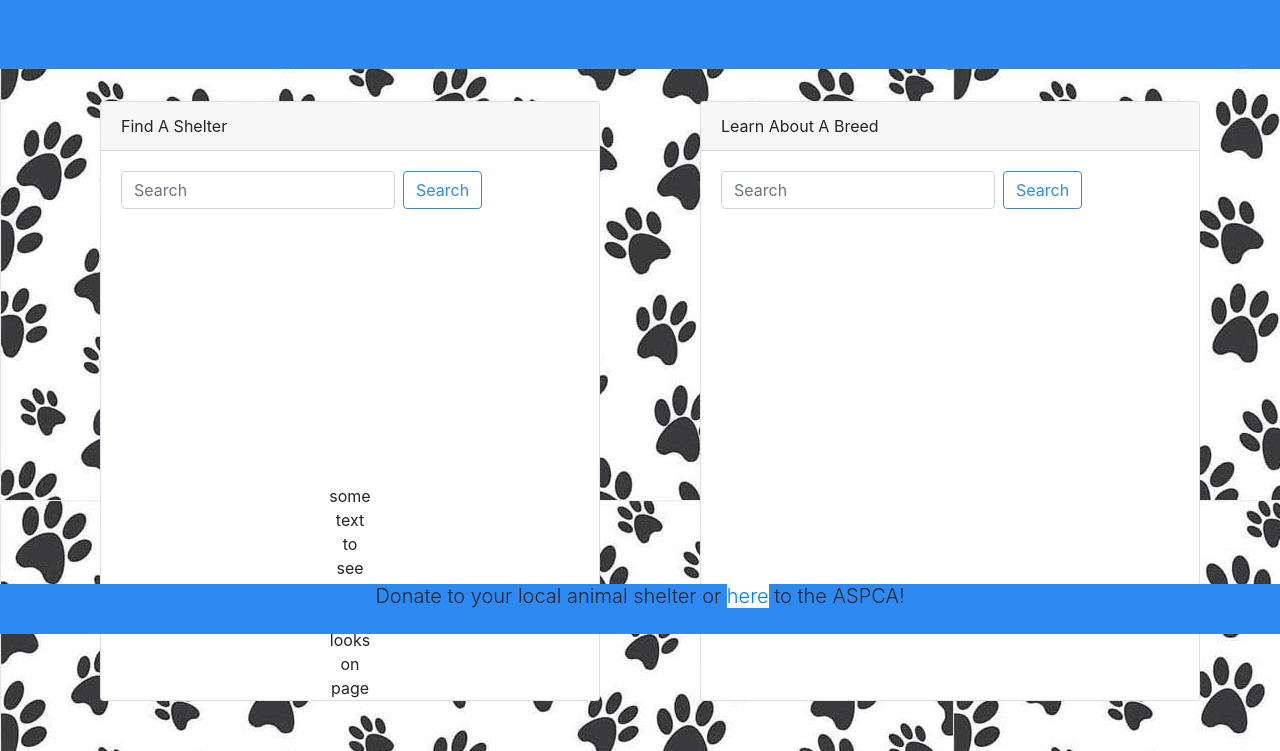
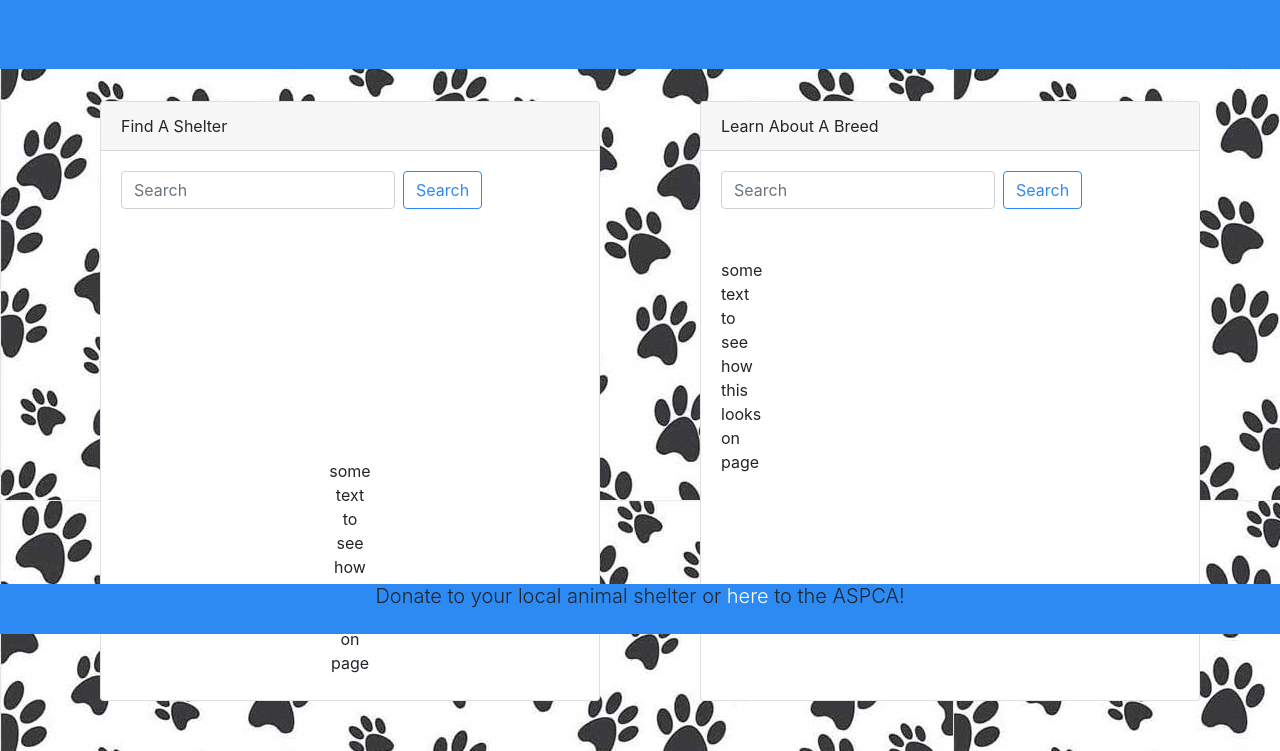
Before and after one commit to candygarcia014/awesomegroup, a plain HTML site: page index.html in a window 1280 px wide. Shown: the part 166-917 px from the top of the page. Drawn offline with nearby package versions, Linux system fonts and the light colour scheme.

Commit message:
added margin to text in cards and added divs to other card (tentatively); change bg color of link to just color

```diff
--- a/index.html
+++ b/index.html
@@ -52,6 +52,16 @@
             </form>
             <!-- inside this div we can put whatever we expect to comeback from API-->
             <div class="d-hidden"></div>
+            <img class="dog-photo">
+            <div class="breed">some</div>
+            <div class="age">text</div>
+            <div class="gender">to</div>
+            <div class="fixed">see</div>
+            <div class="declawed">how</div>
+            <div class="shots">this</div>
+            <div class="description">looks</div>
+            <div class="location">on</div>
+            <div class="contact">page</div>
         </div>
     </div>
 
--- a/style.css
+++ b/style.css
@@ -40,13 +40,14 @@ body {
 }
 
 a {
-    background-color: white;
+    color: white;
 }
 
 .d-hidden {
     text-align: center;
     font-style: normal;
     display: block;
+    margin-bottom: 25px;
 }
 
 
```
